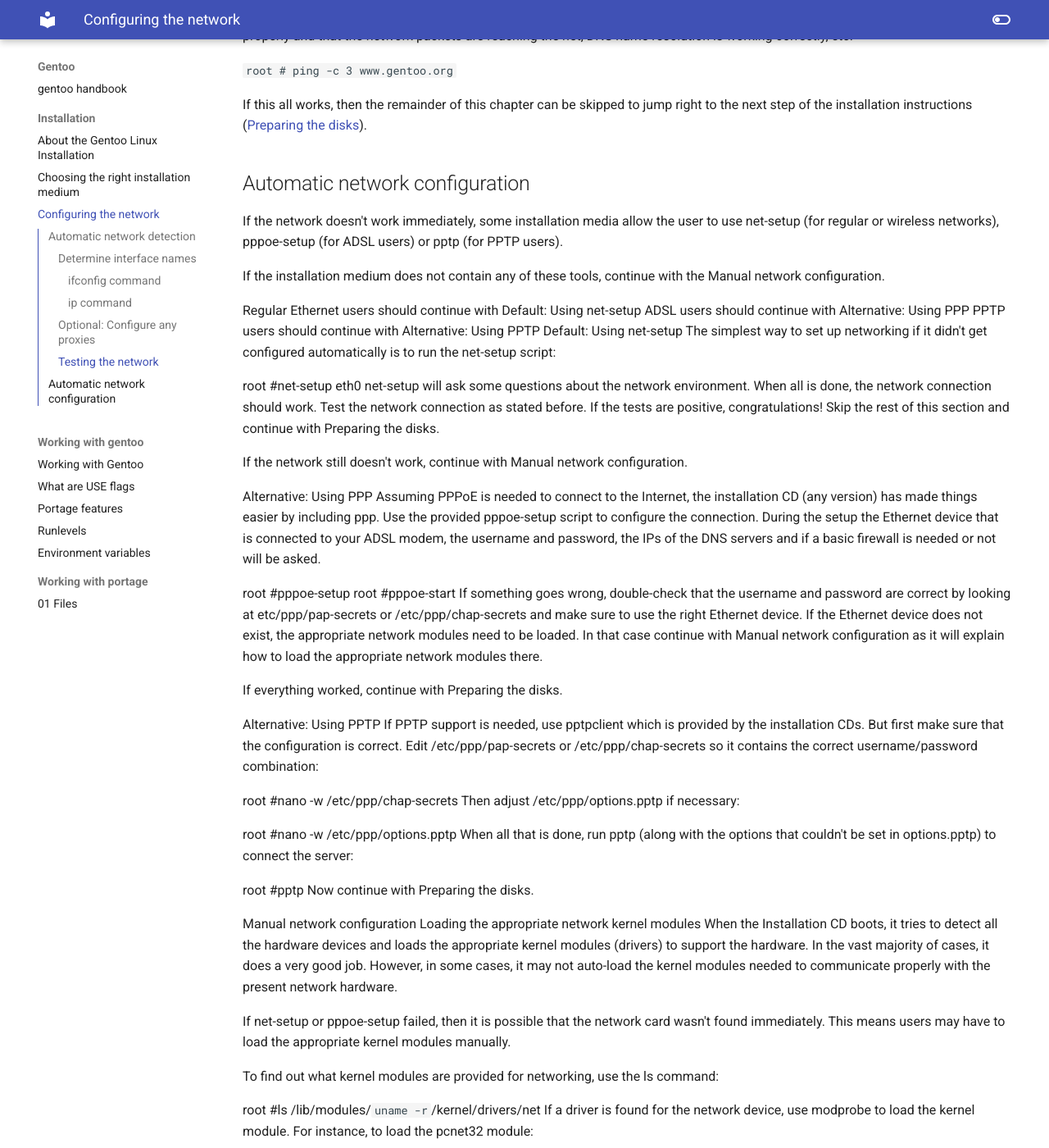
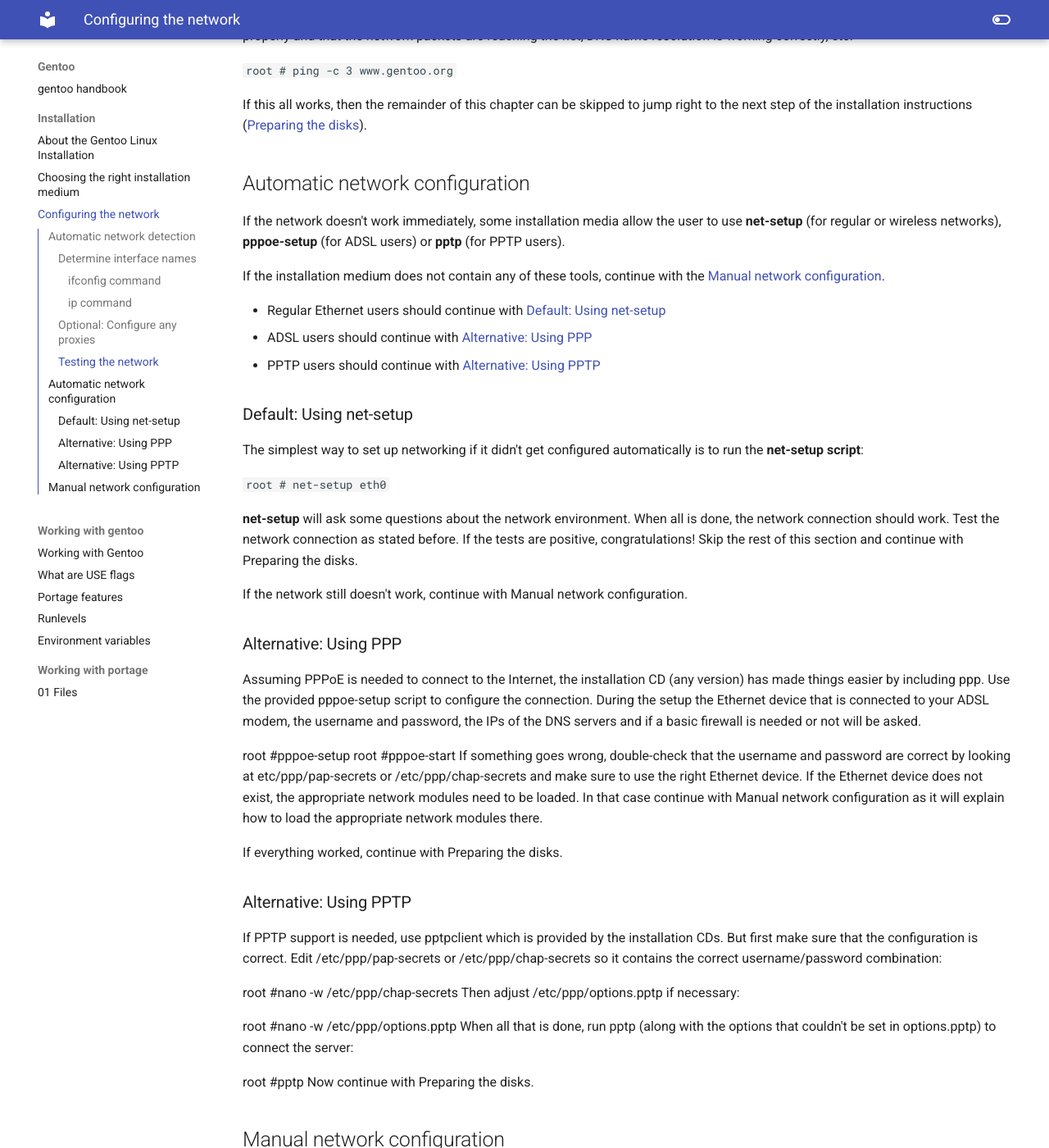
Before and after one commit to floviken/mkdocs, an MkDocs documentation site: the page built from docs/gentoo/installation/03-Configuring the network.md, in a window 1280 px wide and 1400 px high, scrolled down 2113 px. Shown: the whole window at 82% size. Built offline with MkDocs 1.6.1 and Material for MkDocs 9.7.7, drawn with Linux system fonts in a browser that asks for light colours; some of the changed text lies outside the part shown.

Commit message:
Update 03-Configuring the network.md

```diff
--- a/docs/gentoo/installation/03-Configuring the network.md
+++ b/docs/gentoo/installation/03-Configuring the network.md
@@ -82,22 +82,24 @@
 
 ## Automatic network configuration
 
-If the network doesn't work immediately, some installation media allow the user to use net-setup (for regular or wireless networks), pppoe-setup (for ADSL users) or pptp (for PPTP users).
+If the network doesn't work immediately, some installation media allow the user to use **net-setup** (for regular or wireless networks), **pppoe-setup** (for ADSL users) or **pptp** (for PPTP users).
 
-If the installation medium does not contain any of these tools, continue with the Manual network configuration.
+If the installation medium does not contain any of these tools, continue with the [Manual network configuration](## Manual network configuration).
 
-Regular Ethernet users should continue with Default: Using net-setup
-ADSL users should continue with Alternative: Using PPP
-PPTP users should continue with Alternative: Using PPTP
-Default: Using net-setup
-The simplest way to set up networking if it didn't get configured automatically is to run the net-setup script:
+- Regular Ethernet users should continue with [Default: Using net-setup](### Default: Using net-setup)
+- ADSL users should continue with [Alternative: Using PPP](### Alternative: Using PPP)
+- PPTP users should continue with [Alternative: Using PPTP](### Alternative: Using PPTP)
 
-root #net-setup eth0
-net-setup will ask some questions about the network environment. When all is done, the network connection should work. Test the network connection as stated before. If the tests are positive, congratulations! Skip the rest of this section and continue with Preparing the disks.
+### Default: Using net-setup
+The simplest way to set up networking if it didn't get configured automatically is to run the **net-setup script**:
+
+` root # net-setup eth0`
+
+**net-setup** will ask some questions about the network environment. When all is done, the network connection should work. Test the network connection as stated before. If the tests are positive, congratulations! Skip the rest of this section and continue with Preparing the disks.
 
 If the network still doesn't work, continue with Manual network configuration.
 
-Alternative: Using PPP
+### Alternative: Using PPP
 Assuming PPPoE is needed to connect to the Internet, the installation CD (any version) has made things easier by including ppp. Use the provided pppoe-setup script to configure the connection. During the setup the Ethernet device that is connected to your ADSL modem, the username and password, the IPs of the DNS servers and if a basic firewall is needed or not will be asked.
 
 root #pppoe-setup
@@ -106,7 +108,7 @@
 
 If everything worked, continue with Preparing the disks.
 
-Alternative: Using PPTP
+### Alternative: Using PPTP
 If PPTP support is needed, use pptpclient which is provided by the installation CDs. But first make sure that the configuration is correct. Edit /etc/ppp/pap-secrets or /etc/ppp/chap-secrets so it contains the correct username/password combination:
 
 root #nano -w /etc/ppp/chap-secrets
@@ -118,7 +120,7 @@
 root #pptp <server ipv4 address>
 Now continue with Preparing the disks.
 
-Manual network configuration
+## Manual network configuration
 Loading the appropriate network kernel modules
 When the Installation CD boots, it tries to detect all the hardware devices and loads the appropriate kernel modules (drivers) to support the hardware. In the vast majority of cases, it does a very good job. However, in some cases, it may not auto-load the kernel modules needed to communicate properly with the present network hardware.
 
```
